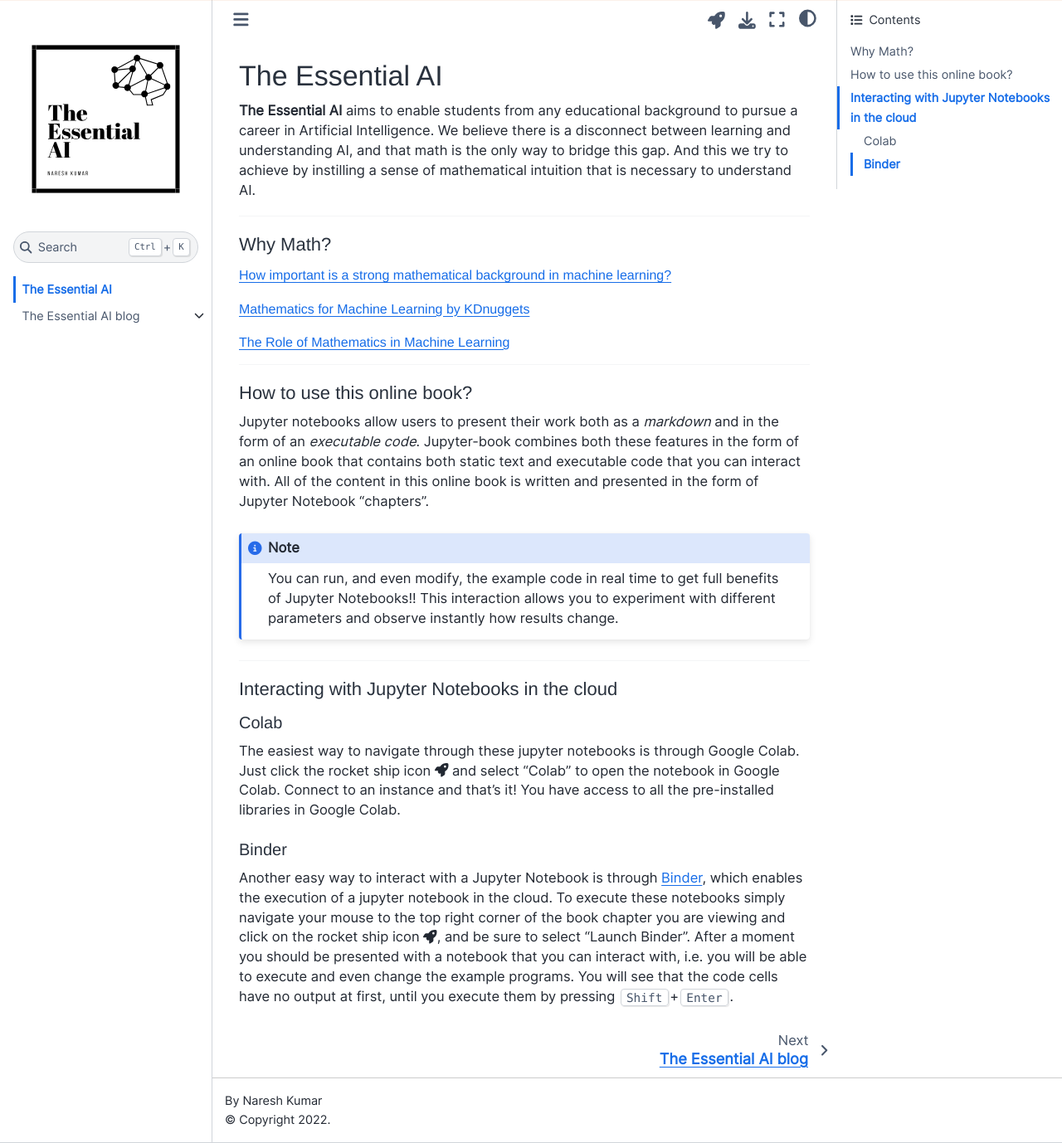
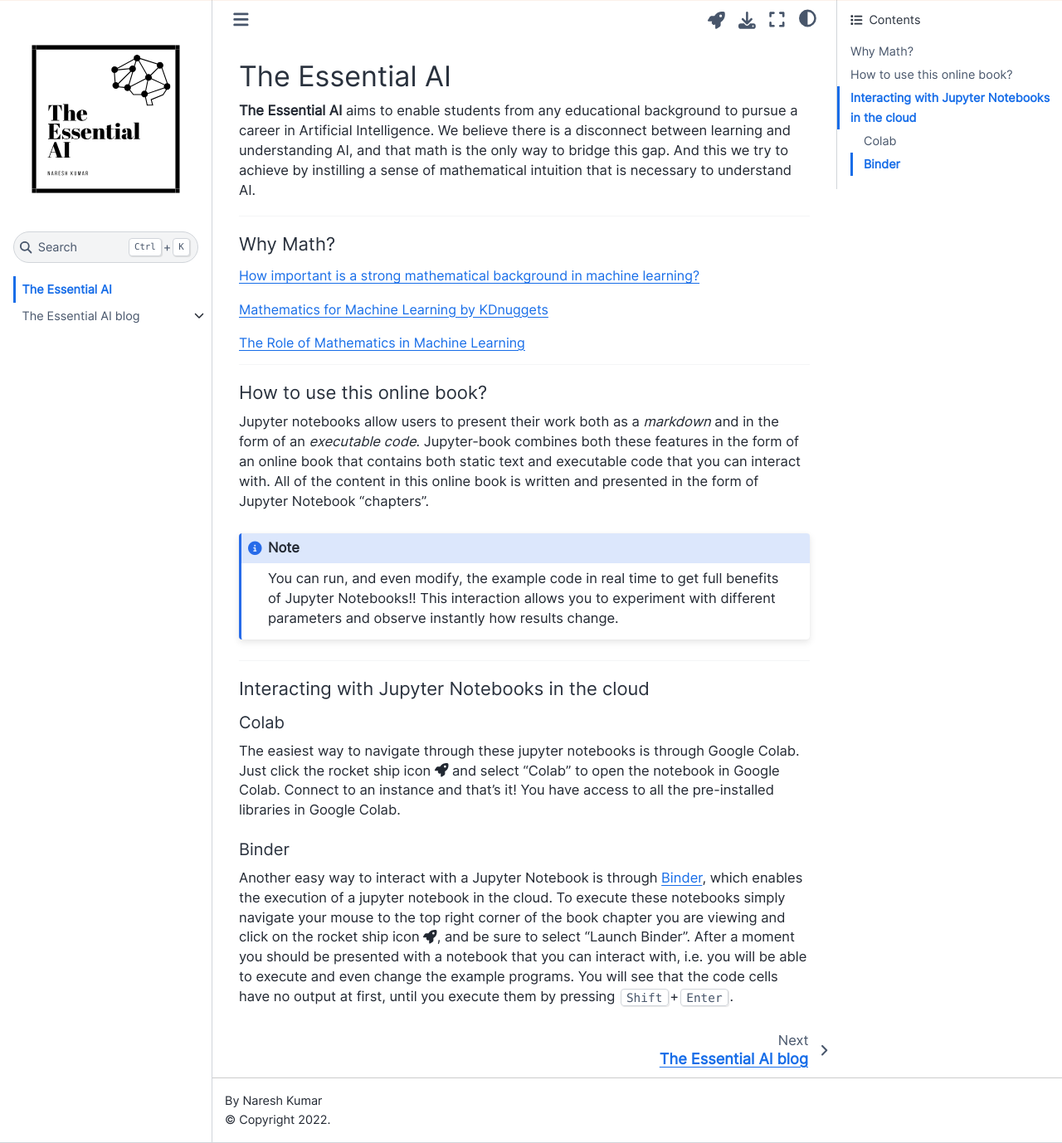
Before and after one commit to EssentialAI/tea, a Jupyter Book: the page built from index.ipynb, in a window 1280 px wide and 1378 px high. Shown: the whole window at 83% size. Built offline with Jupyter Book 1.0.4 settings and Sphinx 7.4.7 and the Sphinx Book theme 1.1.4, drawn with Linux system fonts in a browser that asks for light colours.

Commit message:
added new files

```diff
--- a/_static/custom.css
+++ b/_static/custom.css
@@ -1,7 +1,7 @@
 h1{
   font-size: 34px;
   /* color: black; */
-  font-family: Helvetica,"HelveticaNeue-Light", "Helvetica Neue Light", "Helvetica Neue", Arial, "Lucida Grande", sans-serif;
+  font-family: Inter;
   text-decoration: none;
   /* font-weight: 600; */
   /* margin-top : 1px; */
@@ -24,7 +24,7 @@
 }
 h2{
   font-size: 22px;
-  font-family: Helvetica,"HelveticaNeue-Light", "Helvetica Neue Light", "Helvetica Neue", Arial, "Lucida Grande", sans-serif;
+  font-family: Inter;
   text-decoration: none;
   padding-top: 5px;
   margin-top : 1px;
@@ -48,7 +48,7 @@
 }
 h3{
   font-size: 20px;
-  font-family: Helvetica,"HelveticaNeue-Light", "Helvetica Neue Light", "Helvetica Neue", Arial, "Lucida Grande", sans-serif;
+  font-family: Inter;
   text-decoration: none;
   padding-top: 5px;
   margin-top : 1px;
@@ -62,7 +62,7 @@
 
 h4{
   font-size: 16px;
-  font-family: Helvetica,"HelveticaNeue-Light", "Helvetica Neue Light", "Helvetica Neue", Arial, "Lucida Grande", sans-serif;
+  font-family: Inter;
   text-decoration: none;
   padding-top: 5px;
   margin-top : 1px;
```
